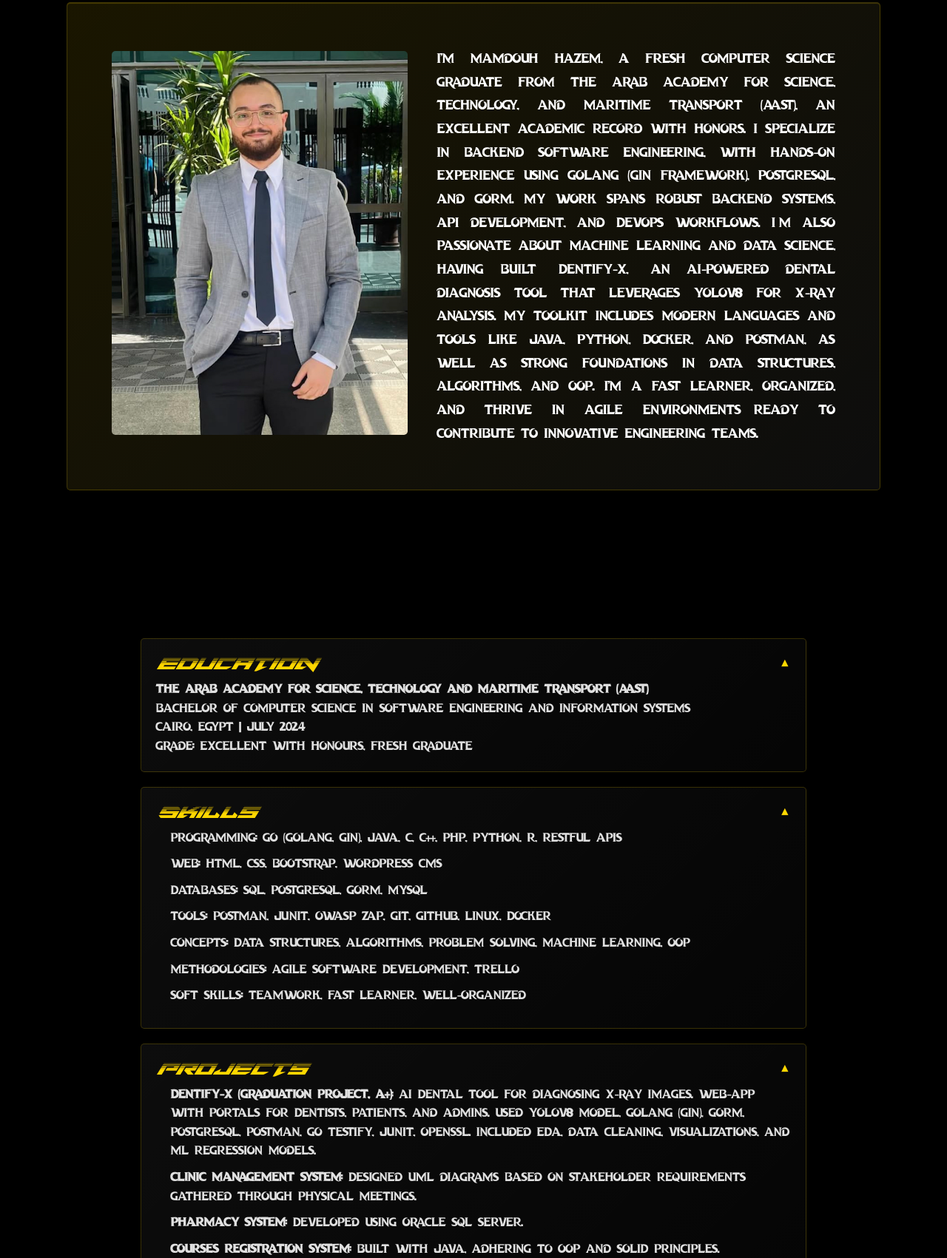
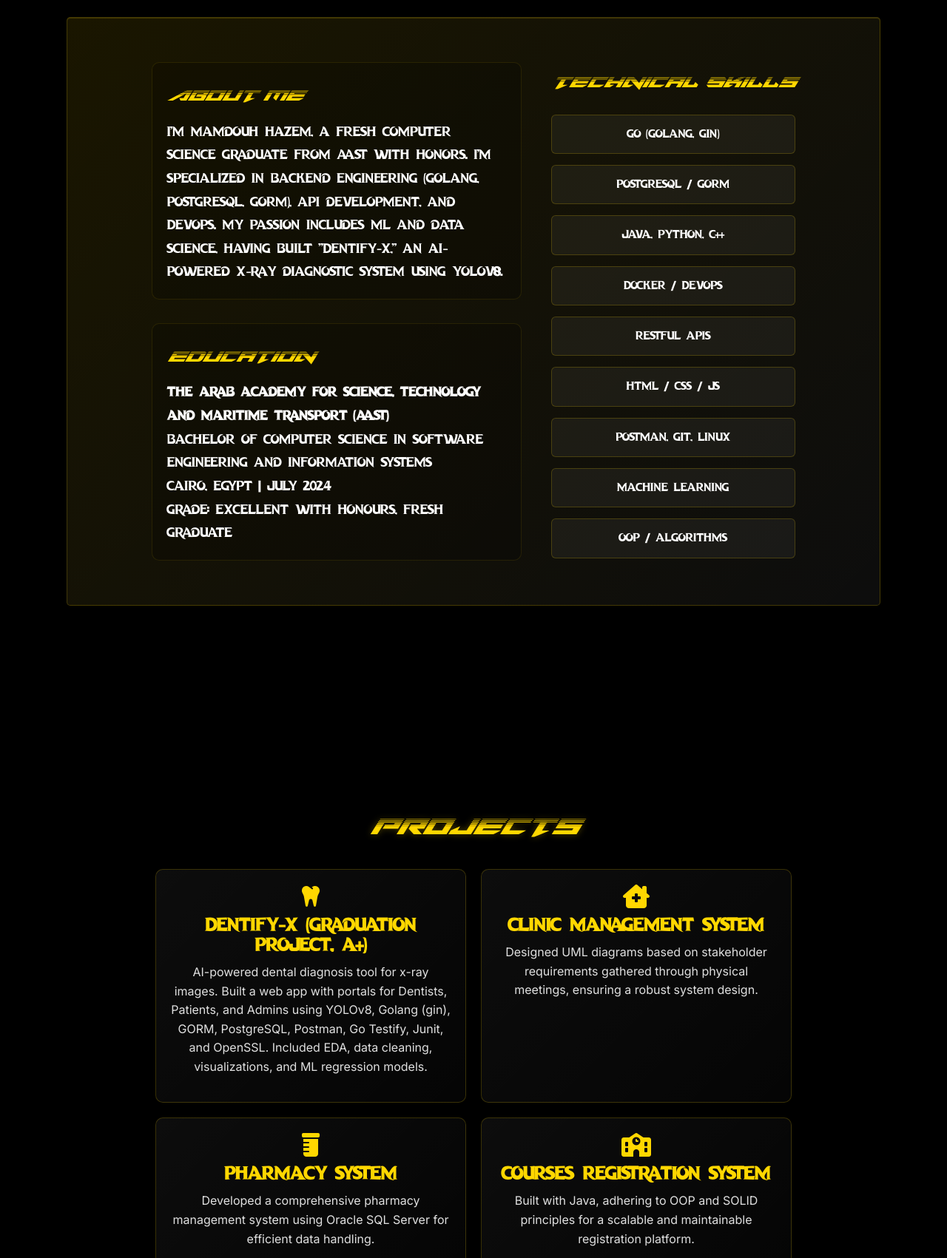
Before and after one commit to mamdouhhz/My_Portfolio, a plain HTML site: page index.html in a window 1280 px wide. Shown: the part 917-2618 px from the top of the page at 74% size. Drawn offline with nearby package versions, Linux system fonts and the light colour scheme.

Commit message:
changed some style and structure. lesa fadel azabat el work experience ka shakl. w kolo ka kalam

```diff
--- a/index.html
+++ b/index.html
@@ -6,7 +6,7 @@
   <title>Mamdouh Hazem's Portfolio</title>
   <link href="https://fonts.googleapis.com/css2?family=Playfair+Display:wght@400;700&family=Inter:wght@300;400;500&display=swap" rel="stylesheet">
   <script src="https://cdnjs.cloudflare.com/ajax/libs/particles.js/2.0.0/particles.min.js"></script>
-  <link rel="stylesheet" href="style.css?v=123">
+  <link rel="stylesheet" href="style.css">
   <script src="https://kit.fontawesome.com/a076d05399.js"></script>
   <link rel="stylesheet" href="https://cdnjs.cloudflare.com/ajax/libs/font-awesome/6.5.0/css/all.min.css">
 </head>
@@ -14,7 +14,7 @@
 <div id="particles-js"></div>
 
 <nav class="nav navbar">
-    <div class="nav-toggle" id="navToggle">&#9776;</div>
+  <div class="nav-toggle" id="navToggle">☰</div>
   <div class="nav-links" id="navLinks">
     <a href="#home" class="hover-sound">Home</a>
     <a href="#projects" class="hover-sound">Projects</a>
@@ -25,6 +25,7 @@
 </nav>
 
 <br>
+<br>
 <section class="hero" id="home">
   <h1 style="font-family: 'Samurai Blast', sans-serif;">Mamdouh Hazem Akram</h1>
   <p class="hide-mobile" style="font-family: 'Samurai Blast', sans-serif;">Jr. Software Engineer</p>
@@ -34,60 +35,71 @@
   </a>
 </section>
 
-
-  <section>
-    <div id="intro">
-      <div class="intro-image">
-        <img src="me.png" alt="Mamdouh Hazem" width="400">
-      </div>
-      <div class="intro-text">
+<section id="intro" class="creative-intro">
+  <div class="intro-left">
+    <div class="info-card">
+      <h2>About Me</h2>
       <p style="font-family: 'Roboto';">
-          I'm Mamdouh Hazem, a fresh Computer Science graduate from the Arab Academy for Science, Technology, and Maritime Transport (AAST), an excellent academic record with honors. I specialize in backend software engineering, with hands-on experience using Golang (Gin framework), PostgreSQL, and GORM. My work spans robust backend systems, API development, and DevOps workflows. I’m also passionate about machine learning and data science, having built “Dentify-X,” an AI-powered dental diagnosis tool that leverages YOLOv8 for x-ray analysis. My toolkit includes modern languages and tools like Java, Python, Docker, and Postman, as well as strong foundations in data structures, algorithms, and OOP. I'm a fast learner, organized, and thrive in agile environments—ready to contribute to innovative engineering teams.
+        I'm Mamdouh Hazem, a fresh Computer Science graduate from AAST with honors. I'm specialized in backend engineering (Golang, PostgreSQL, GORM), API development, and DevOps. My passion includes ML and data science, having built "Dentify-X," an AI-powered x-ray diagnostic system using YOLOv8.
       </p>
     </div>
-    </div>
-  </section>
-
-
-  <section class="resume" id="resume">
-    <div class="resume-container">
-      <div class="resume-section active">
-        <h3 class="hover-sound">Education</h3>
-        <div class="resume-content">
-          <p><strong>The Arab Academy for Science, Technology and Maritime Transport (AAST)</strong><br>
+    <br>
+    <div class="info-card">
+      <h2>Education</h2>
+      <p style="font-family: 'Roboto';"><strong>The Arab Academy for Science, Technology and Maritime Transport (AAST)</strong><br>
         Bachelor of Computer Science in Software Engineering and Information Systems<br>
         Cairo, Egypt | July 2024<br>
         Grade: Excellent with honours, Fresh Graduate</p>
     </div>
   </div>
-
-      <div class="resume-section active" id="skills">
-        <h3 class="hover-sound">Skills</h3>
-        <div class="resume-content">
-          <ul>
-            <li>Programming: Go (Golang, gin), JAVA, C, C++, PHP, Python, R, RESTful APIs</li>
-            <li>Web: HTML, CSS, Bootstrap, WordPress CMS</li>
-            <li>Databases: SQL, PostgreSQL, Gorm, MySQL</li>
-            <li>Tools: Postman, Junit, OWASP ZAP, GIT, GitHub, Linux, Docker</li>
-            <li>Concepts: Data Structures, Algorithms, Problem Solving, Machine Learning, OOP</li>
-            <li>Methodologies: Agile Software Development, Trello</li>
-            <li>Soft Skills: Teamwork, Fast Learner, Well-Organized</li>
-          </ul>
+  <div id="skills" class="intro-right" style="font-family: 'Roboto';">
+    <h2 class="skills-title">Technical Skills</h2>
+    <div class="skills-grid">
+      <div class="skill">Go (Golang, gin)</div>
+      <div class="skill">PostgreSQL / GORM</div>
+      <div class="skill">Java, Python, C++</div>
+      <div class="skill">Docker / DevOps</div>
+      <div class="skill">RESTful APIs</div>
+      <div class="skill">HTML / CSS / JS</div>
+      <div class="skill">Postman, Git, Linux</div>
+      <div class="skill">Machine Learning</div>
+      <div class="skill">OOP / Algorithms</div>
     </div>
   </div>
+</section>
 
-      <div class="resume-section active" id="projects">
+<section class="resume" id="resume">
+  <div class="resume-container">
+    <section class="projects-section" id="projects">
       <h3 class="hover-sound">Projects</h3>
-        <div class="resume-content">
-          <ul>
-            <li><strong>Dentify-X (Graduation Project, A+)</strong>: AI Dental Tool for diagnosing x-ray images. Web-App with portals for Dentists, Patients, and Admins. Used YOLOV8 model, Golang (gin), Gorm, PostgreSQL, Postman, Go Testify, Junit, OpenSSL. Included EDA, data cleaning, visualizations, and ML regression models.</li>
-            <li><strong>Clinic Management System</strong>: Designed UML diagrams based on stakeholder requirements gathered through physical meetings.</li>
-            <li><strong>Pharmacy System</strong>: Developed using Oracle SQL Server.</li>
-            <li><strong>Courses Registration System</strong>: Built with JAVA, adhering to OOP and SOLID principles.</li>
-            <li><strong>Gym Website</strong>: Created using HTML, CSS, JavaScript, PHP.</li>
-          </ul>
+      <div class="projects-grid">
+        <div class="project-card">
+          <i class="fas fa-tooth project-icon"></i>
+          <h4 style="font-family: 'Roboto';">Dentify-X (Graduation Project, A+)</h4>
+          <p>AI-powered dental diagnosis tool for x-ray images. Built a web app with portals for Dentists, Patients, and Admins using YOLOv8, Golang (gin), GORM, PostgreSQL, Postman, Go Testify, Junit, and OpenSSL. Included EDA, data cleaning, visualizations, and ML regression models.</p>
+        </div>
+        <div class="project-card">
+          <i class="fas fa-clinic-medical project-icon"></i>
+          <h4 style="font-family: 'Roboto';">Clinic Management System</h4>
+          <p>Designed UML diagrams based on stakeholder requirements gathered through physical meetings, ensuring a robust system design.</p>
+        </div>
+        <div class="project-card">
+          <i class="fas fa-prescription-bottle project-icon"></i>
+          <h4 style="font-family: 'Roboto';">Pharmacy System</h4>
+          <p>Developed a comprehensive pharmacy management system using Oracle SQL Server for efficient data handling.</p>
+        </div>
+        <div class="project-card">
+          <i class="fas fa-school project-icon"></i>
+          <h4 style="font-family: 'Roboto';">Courses Registration System</h4>
+          <p>Built with Java, adhering to OOP and SOLID principles for a scalable and maintainable registration platform.</p>
+        </div>
+        <div class="project-card">
+          <i class="fas fa-dumbbell project-icon"></i>
+          <h4 style="font-family: 'Roboto';">Gym Website</h4>
+          <p>Created a dynamic website using HTML, CSS, JavaScript, and PHP to provide an engaging user experience.</p>
         </div>
       </div>
+    </section>
 
     <div class="resume-section active" id="work">
       <h3 class="hover-sound">Professional Experience</h3>
@@ -112,7 +124,6 @@
 <section id="contact" class="contact-section">
   <h3 style="font-family: 'Samurai Blast', sans-serif;">Contact Me</h3>
   <p>If you'd like to get in touch, feel free to reach out using the form below.</p>
-
   <form action="mailto:mamdouhhazemm@gmail.com" method="POST" enctype="text/plain" class="contact-form">
     <input type="text" name="name" placeholder="Your Name" required>
     <input type="email" name="email" placeholder="Your Email" required>
@@ -135,8 +146,6 @@
 <div class="cursor"></div>
 <script>
   const cursor = document.querySelector('.cursor');
-
-    // Update cursor position on mouse move
   document.addEventListener('mousemove', (e) => {
     cursor.style.left = `${e.clientX}px`;
     cursor.style.top = `${e.clientY}px`;
--- a/style.css
+++ b/style.css
@@ -615,3 +615,256 @@ footer p {
     display: none;
   }
 }
+
+.creative-intro {
+     display: flex;
+     flex-wrap: wrap;
+     justify-content: space-around;
+     align-items: center;
+     padding: 80px 40px;
+     gap: 40px;
+     background: linear-gradient(135deg, rgba(255,215,0,0.07), rgba(255,255,255,0.03));
+     border-radius: 10px;
+     box-shadow: 0 8px 32px rgba(0,0,0,0.3);
+     backdrop-filter: blur(15px);
+     border: 1px solid rgba(255,215,0,0.2);
+}
+
+.intro-left {
+    display: flex;
+    flex-direction: column;
+    align-items: center;
+    max-width: 500px;
+}
+
+.intro-avatar {
+    width: 250px;
+    border-radius: 10px;
+    box-shadow: 0 8px 20px rgba(255,215,0,0.3);
+    margin-bottom: 20px;
+}
+
+.info-card {
+    background: rgba(0,0,0,0.2);
+    padding: 20px;
+    border-radius: 10px;
+    border: 1px solid rgba(255,215,0,0.1);
+    text-align: left;
+}
+
+.info-card h2 {
+    font-family: 'Samurai Blast', sans-serif;
+    color: #ffd700;
+    margin-bottom: 10px;
+}
+
+.intro-right {
+    max-width: 600px;
+    text-align: center;
+}
+
+.skills-title {
+    font-family: 'Samurai Blast', sans-serif;
+    color: #ffd700;
+    margin-bottom: 20px;
+}
+
+.skills-grid {
+    display: grid;
+    grid-template-columns: repeat(auto-fill, minmax(180px, 1fr));
+    gap: 15px;
+    text-align: center;
+}
+
+.skill {
+    background: rgba(255,255,255,0.05);
+    padding: 12px;
+    border-radius: 6px;
+    border: 1px solid rgba(255,215,0,0.2);
+    color: #fff;
+    font-weight: 500;
+    font-size: 0.95rem;
+    transition: transform 0.3s;
+}
+
+.skill:hover {
+    transform: scale(1.05);
+    background: rgba(255,215,0,0.1);
+}
+
+/* Projects Section Styling */
+.projects-section {
+    padding: 80px 20px;
+    max-width: 1100px;
+    margin: 0 auto;
+    text-align: center;
+}
+
+.projects-section h3 {
+    font-family: 'Samurai Blast', sans-serif;
+    font-size: 2.5rem;
+    color: #ffd700;
+    margin-bottom: 40px;
+    text-shadow: 0 0 10px rgba(255, 215, 0, 0.3);
+}
+
+.projects-grid {
+    display: grid;
+    grid-template-columns: repeat(auto-fit, minmax(300px, 1fr));
+    gap: 20px;
+}
+
+.project-card {
+    background: linear-gradient(135deg, rgba(255,255,255,0.05), rgba(255,255,255,0.02));
+    border: 1px solid rgba(255,215,0,0.2);
+    border-radius: 10px;
+    padding: 20px;
+    transition: transform 0.3s ease, box-shadow 0.3s ease;
+    position: relative;
+    overflow: hidden;
+}
+
+.project-card:hover {
+    transform: translateY(-10px);
+    box-shadow: 0 10px 20px rgba(255,215,0,0.3);
+}
+
+.project-card h4 {
+    font-family: 'Samurai Blast', sans-serif;
+    color: #ffd700;
+    font-size: 1.5rem;
+    margin-bottom: 10px;
+}
+
+.project-card p {
+    color: #e0e0e0;
+    font-size: 1rem;
+    line-height: 1.6;
+    margin-bottom: 15px;
+}
+
+.project-icon {
+    font-size: 2rem;
+    color: #ffd700;
+    margin-bottom: 10px;
+}
+
+/* Experience Section Styling */
+.experience-section {
+    padding: 80px 20px;
+    max-width: 1100px;
+    margin: 0 auto;
+    text-align: center;
+}
+
+.experience-section h3 {
+    font-family: 'Samurai Blast', sans-serif;
+    font-size: 2.5rem;
+    color: #ffd700;
+    margin-bottom: 40px;
+    text-shadow: 0 0 10px rgba(255, 215, 0, 0.3);
+}
+
+.timeline {
+    position: relative;
+    padding: 20px 0;
+}
+
+.timeline::before {
+    content: '';
+    position: absolute;
+    left: 50%;
+    top: 0;
+    bottom: 0;
+    width: 4px;
+    background: linear-gradient(to bottom, #ffd700, #ffaa00);
+    transform: translateX(-50%);
+}
+
+.timeline-item {
+    display: flex;
+    align-items: center;
+    margin-bottom: 40px;
+    position: relative;
+    width: 100%;
+}
+
+.timeline-item:nth-child(odd) .timeline-content {
+    margin-left: 60px;
+    text-align: left;
+}
+
+.timeline-item:nth-child(even) .timeline-content {
+    margin-right: 60px;
+    text-align: right;
+}
+
+.timeline-content {
+    background: linear-gradient(135deg, rgba(255,255,255,0.05), rgba(255,255,255,0.02));
+    border: 1px solid rgba(255,215,0,0.2);
+    border-radius: 10px;
+    padding: 20px;
+    width: 45%;
+    transition: transform 0.3s ease, box-shadow 0.3s ease;
+}
+
+.timeline-content:hover {
+    transform: scale(1.05);
+    box-shadow: 0 10px 20px rgba(255,215,0,0.3);
+}
+
+.timeline-content h4 {
+    font-family: 'Samurai Blast', sans-serif;
+    color: #ffd700;
+    font-size: 1.5rem;
+    margin-bottom: 10px;
+}
+
+.timeline-content p {
+    color: #e0e0e0;
+    font-size: 1rem;
+    line-height: 1.6;
+    }
+
+    .timeline-icon {
+    position: absolute;
+    left: 50%;
+    transform: translateX(-50%);
+    background: #ffd700;
+    color: #1a1a2e;
+    width: 40px;
+    height: 40px;
+    border-radius: 50%;
+    display: flex;
+    align-items: center;
+    justify-content: center;
+    font-size: 1.5rem;
+    box-shadow: 0 0 10px rgba(255,215,0,0.5);
+}
+
+@media (max-width: 768px) {
+    .creative-intro {
+        flex-direction: column;
+        padding: 40px 20px;
+    }
+
+    .projects-grid {
+        grid-template-columns: 1fr;
+    }
+
+    .timeline::before {
+        left: 20px;
+    }
+
+    .timeline-item:nth-child(odd) .timeline-content,
+    .timeline-item:nth-child(even) .timeline-content {
+        margin-left: 60px;
+        margin-right: 20px;
+        text-align: left;
+        width: 100%;
+    }
+
+    .timeline-icon {
+        left: 20px;
+    }
+}
```
Lines whose indentation alone changed are shown as unchanged.
